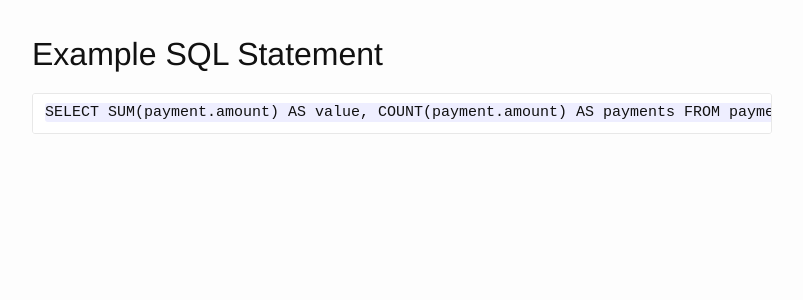
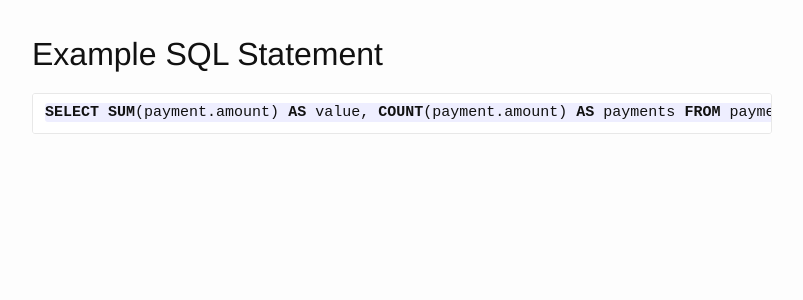
Before and after one commit to mattfelten/front-end-questions, a Jekyll site: the page built from example-sql.md, in a window 1280 px wide. Shown: the top 300 px of the page, without its empty margins (238-1041 px from the left). Built offline with Jekyll 4.4.1, drawn with Linux system fonts in a browser that asks for light colours; Markdown is read by kramdown in place of the engine named in the settings.

Commit message:
Reformat SQL statement

`````diff
--- a/example-sql.md
+++ b/example-sql.md
@@ -3,4 +3,6 @@ layout: default
 ---
 Example SQL Statement
 ===================
-	SELECT SUM(payment.amount) AS value, COUNT(payment.amount) AS payments FROM payment, pay_method WHERE day >= '2014-08-08 00:00:00' AND day <= '2014-08-08 23:59:59' AND payment.pm_id = pay_method.pm_id AND payment.status = 'approved' AND   pay_method.type in ( 'ccard', 'ach', 'paypal', 'mail_in', 'wire', 'google');
+````sql
+SELECT SUM(payment.amount) AS value, COUNT(payment.amount) AS payments FROM payment, pay_method WHERE day >= '2014-08-08 00:00:00' AND day <= '2014-08-08 23:59:59' AND payment.pm_id = pay_method.pm_id AND payment.status = 'approved' AND pay_method.type in ( 'ccard', 'ach', 'paypal', 'mail_in', 'wire', 'google');
+````
`````
